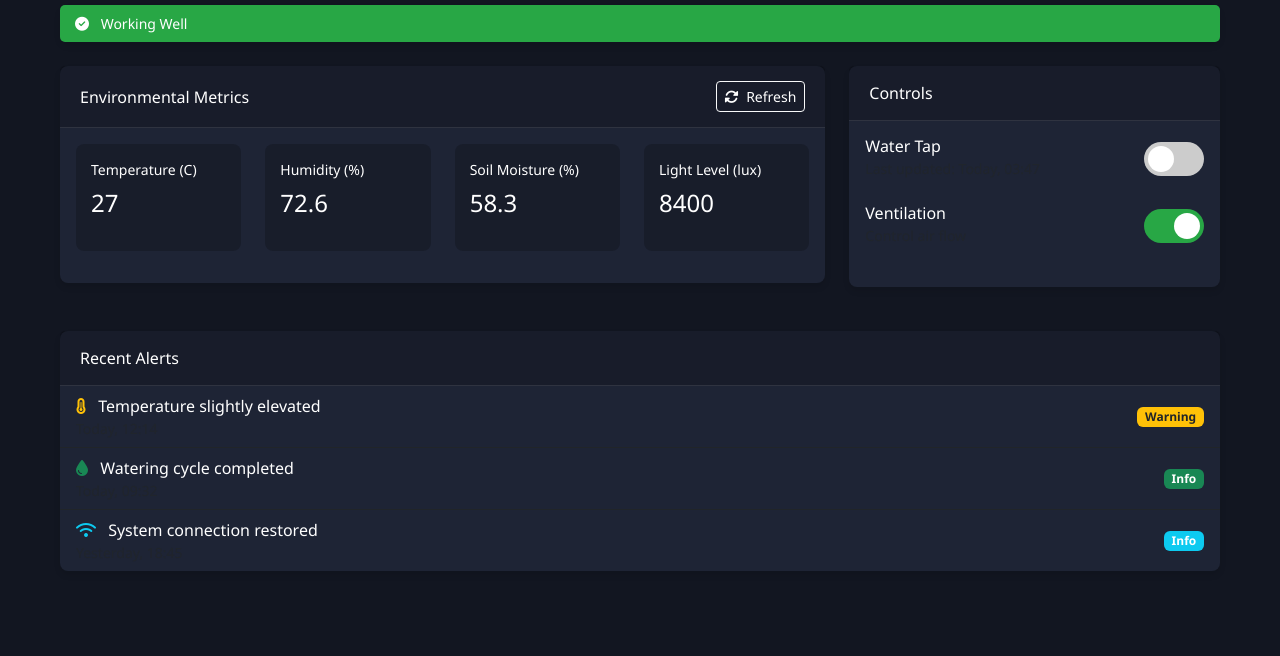
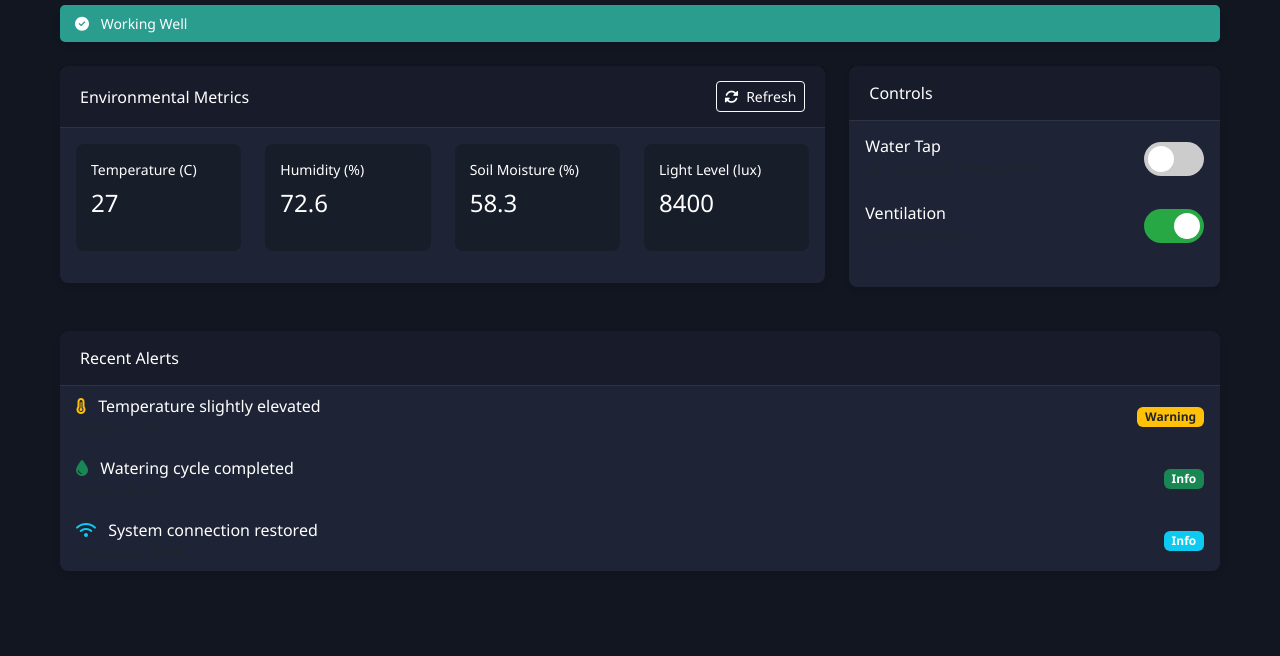
Before and after one commit to KavindaKiridana/smart-green-house, a plain HTML site: page index.html in a window 1280 px wide. Shown: the part 144-800 px from the top of the page. Drawn offline with nearby package versions, Linux system fonts and the light colour scheme.

Commit message:
Update index.html

```diff
--- a/index.html
+++ b/index.html
@@ -44,7 +44,7 @@
                     Working Well
                 </span>
             </div> -->
-            <span class="status-badge status-success" style="border-radius: 5px;">
+            <span class="status-badge status-success" style="border-radius: 5px;background-color: #2A9D8F;">
                 <i class="fas fa-check-circle me-2"></i>
                 Working Well
             </span>
```
